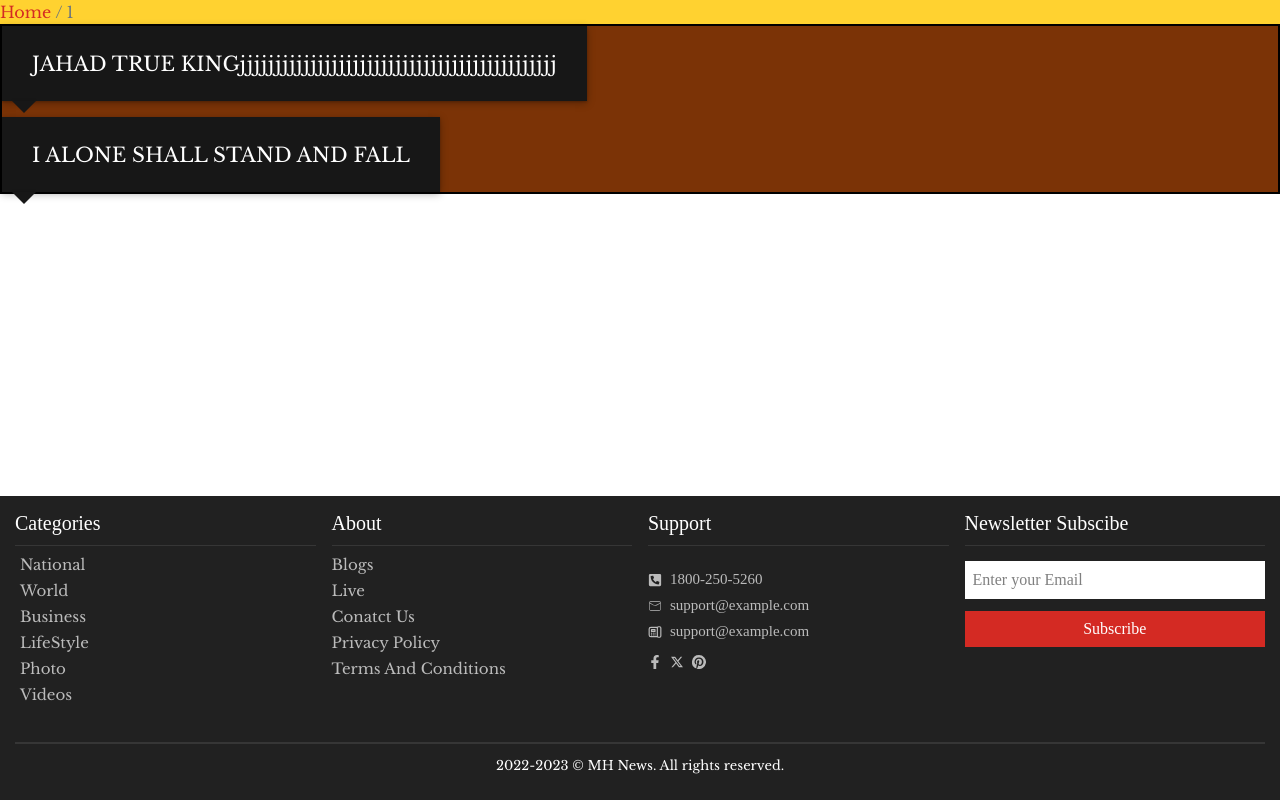
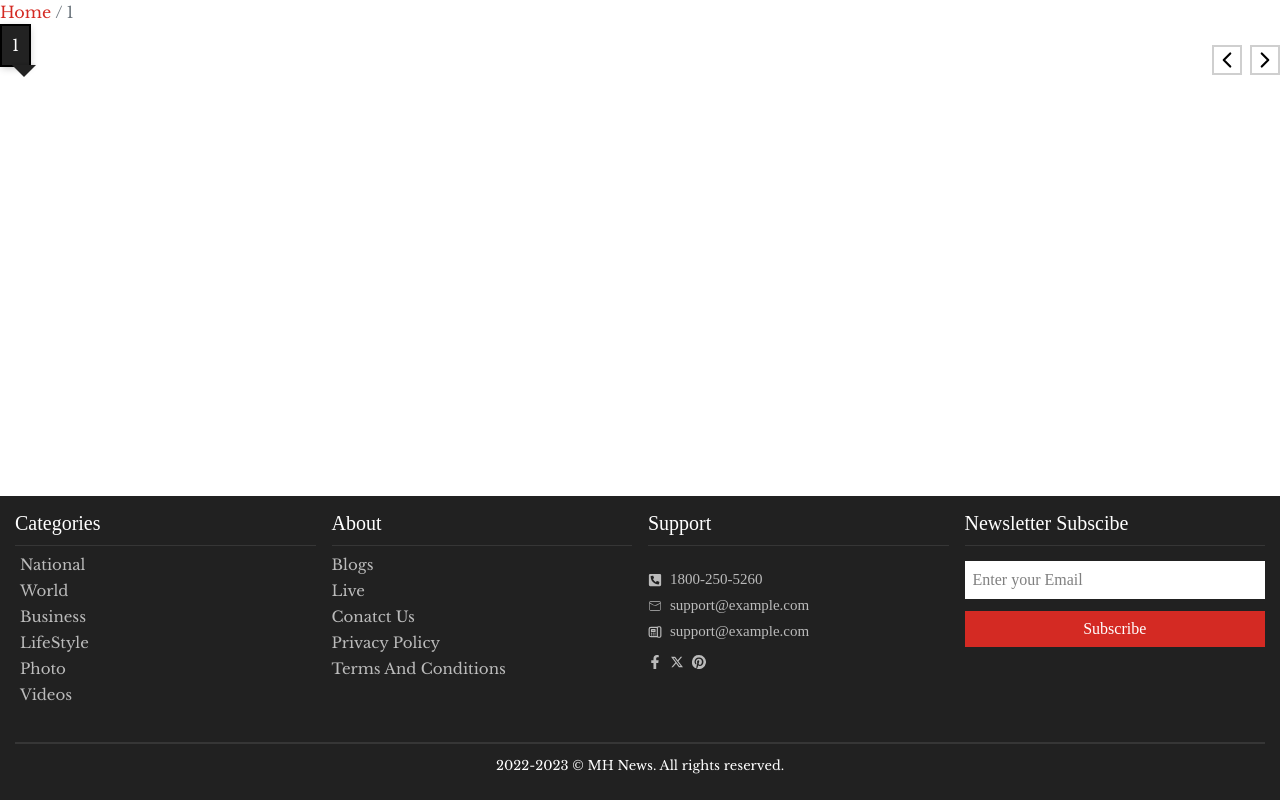
Before and after one commit to EldritchGriffin/news_site, a Next.js app: page /1 in a window 1280 px wide. Built offline with nearby package versions, Linux system fonts and the light colour scheme.

Commit message:
nice protection

```diff
--- a/src/app/(components)/bubbletext.tsx
+++ b/src/app/(components)/bubbletext.tsx
@@ -4,13 +4,16 @@ import React, { useEffect } from 'react';
 
 type Props = {
   _text: string;
-  _width: number;
+  _width: string;
 };
 
 export default function Bubbletext({ _text, _width }: Props) {
   return (
-    <h2 className={`pp w-fit`}>
-      {_text}
-    </h2>
+    <div className={`w-[${_width}] border-2`}>
+
+        <h2 className={`pp leading-[19.2px] font-normal text-[16px] text-center`}>
+          {_text}
+        </h2>
+    </div>
   );
 }
--- a/src/app/[id]/page.tsx
+++ b/src/app/[id]/page.tsx
@@ -1,11 +1,13 @@
 // 'use client'
 
 import Bubbletext from "../(components)/bubbletext";
+import { FiChevronLeft } from 'react-icons/fi';
+import { FiChevronRight } from 'react-icons/fi';
 
 export default async function Page({ params, }: { params: Promise<{ id: string }> }) {
   const { id } = await params;
   return(
-    <main className="w-full bg-amber-300">
+    <main className="w-full">
 
       <div className="flex gap-1 text-[16px] font-normal text-[#6c757d] ">
             <span  className="text-[#d42a23]">
@@ -18,13 +20,20 @@ export default async function Page({ params, }: { params: Promise<{ id: string }
               {id}
             </span>
       </div>
-      <div className="relative inline-block bg-amber-900 w-full">
-        <div className="w-full border-2 flex flex-col gap-4">
-          <Bubbletext _text={"JAHAD TRUE KINGjjjjjjjjjjjjjjjjjjjjjjjjjjjjjjjjjjjjjjjjjjjjj"} _width={145}/>
-          <Bubbletext _text={"I ALONE SHALL STAND AND FALL"} _width={500}/>
+      <div className="relative  w-full flex justify-between ">
+        <div className="mb-2">
+
+          <Bubbletext _text={id} _width={"135px"}/>
         </div>
-  {/* Triangle (tail) */}
-  {/* <div className="absolute left-1/2 bottom-0 translate-y-full -translate-x-1/2 w-0 h-0 border-l-8 border-r-8 border-t-8 border-l-transparent border-r-transparent border-t-blue-500"></div> */}
+
+          <div className="flex flex-row justify-end items-end gap-2  border-amber-800 w-40">
+            <div className=" w-fit">
+            <FiChevronLeft  className=" w-[30px] h-[30px] border-2 border-[#cfcfcf]" />
+            </div>
+            <div className=" w-fit">
+            <FiChevronRight  className=" w-[30px] h-[30px] border-2 border-[#cfcfcf]" />
+            </div>
+          </div>
 </div>
 
 
--- a/src/app/globals.css
+++ b/src/app/globals.css
@@ -17,22 +17,20 @@ body {
 
 .pp {
   color: white;
-  background-color: #171717;
+  background-color: #222222;
 	position: relative;
-	padding: 1.125em 1.5em;
-	font-size: 1.25em;
+	padding: 10px;
+	font-size: 16px;
   box-shadow:	0 0.125rem 0.5rem rgba(0, 0, 0, .3), 0 0.0625rem 0.125rem rgba(0, 0, 0, .2);
 }
 
 .pp::before {
   content: '';
 	position: absolute;
-	width: 0;
-	height: 0;
 	top: 100%;
 	left: 10px;
 	border: .75rem solid transparent;
 	border-bottom: none;
-  border-top-color:#171717;
+  border-top-color:#222222;
 	filter: drop-shadow(0 -0.0625rem 0.0625rem rgba(0, 0, 0, .1));
 }
```
